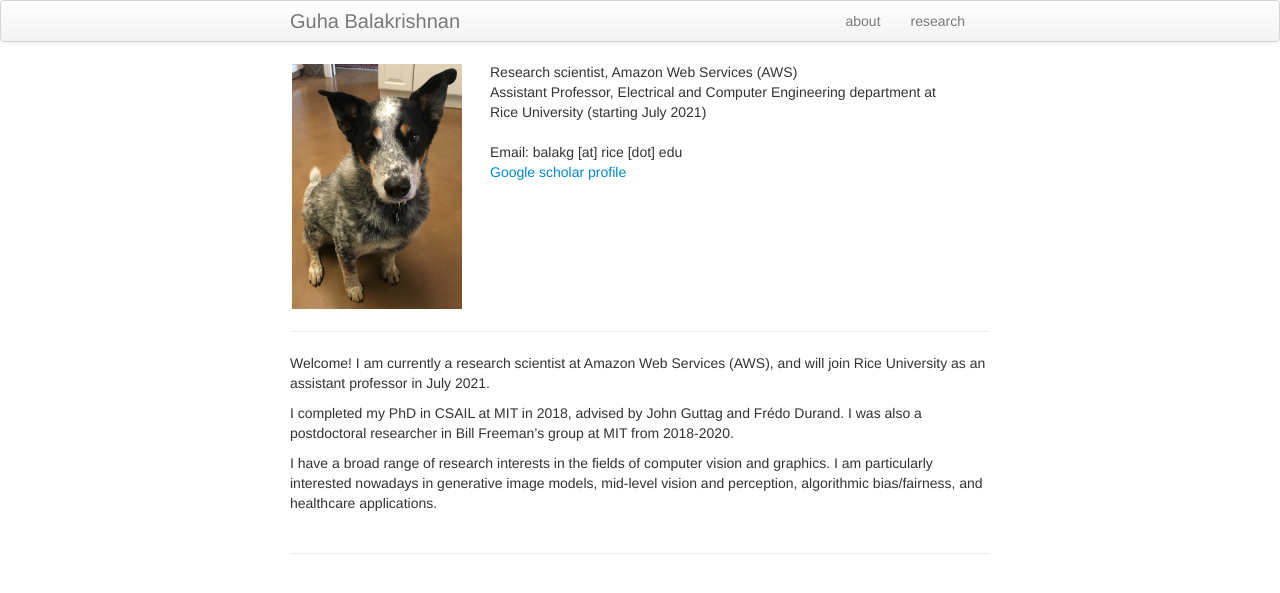
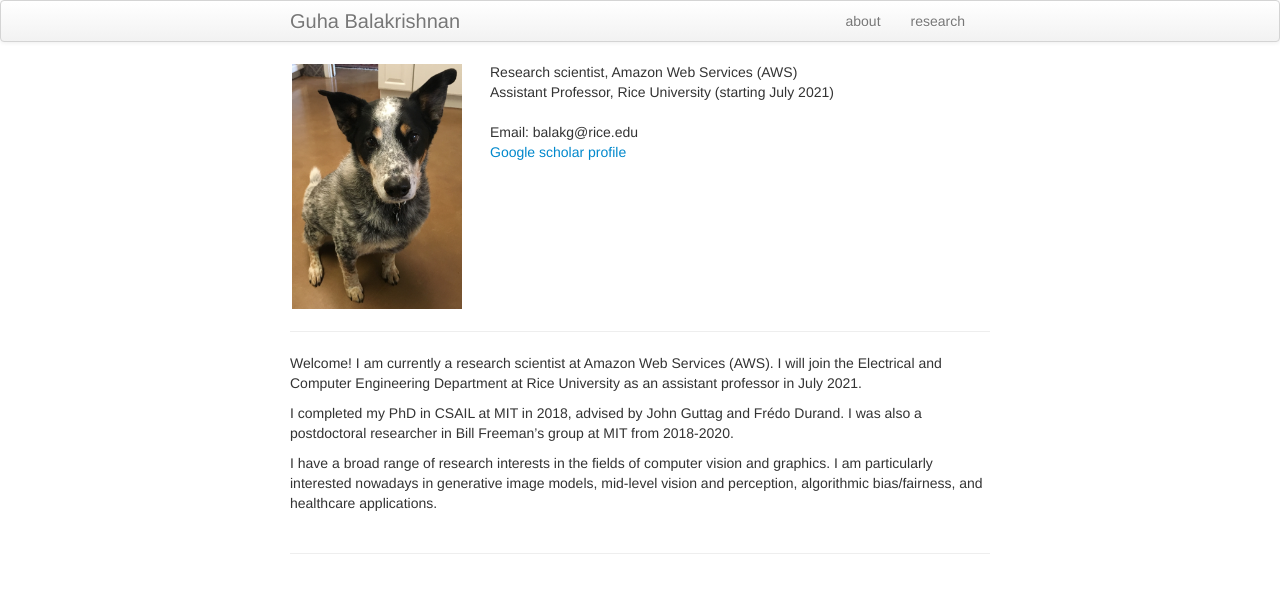
Before and after one commit to balakg/balakg.github.io, a Jekyll site: the page built from index.md, in a window 1280 px wide. Shown: the top 593 px of the page. Built offline with Jekyll 4.4.1, drawn with Linux system fonts in a browser that asks for light colours.

Commit message:
position;

```diff
--- a/index.md
+++ b/index.md
@@ -13,8 +13,8 @@ title: Guha Balakrishnan
 
         <div class="span5">
             Research scientist, Amazon Web Services (AWS) <br/>
-            Assistant Professor, Electrical and Computer Engineering department at Rice University (starting July 2021) <br/> <br/>
-            Email: balakg [at] rice [dot] edu<br/>
+            Assistant Professor, Rice University (starting July 2021) <br/> <br/>
+            Email: balakg@rice.edu<br/>
             <a href="https://scholar.google.com/citations?user=CsEOFL8AAAAJ&hl=en"> Google scholar profile</a>
         </div>
 
@@ -23,7 +23,7 @@ title: Guha Balakrishnan
 
 ___
 
-Welcome! I am currently a research scientist at Amazon Web Services (AWS), and will join Rice University as an assistant professor in July 2021.
+Welcome! I am currently a research scientist at Amazon Web Services (AWS). I will join the Electrical and Computer Engineering Department at Rice University as an assistant professor in July 2021.
 
 I completed my PhD in CSAIL at MIT in 2018, advised by John Guttag and Frédo Durand. I was also a postdoctoral researcher in Bill Freeman’s group at MIT from 2018-2020.
 
```
Also changed, not shown: pages/research.md (+2 -5 lines).
